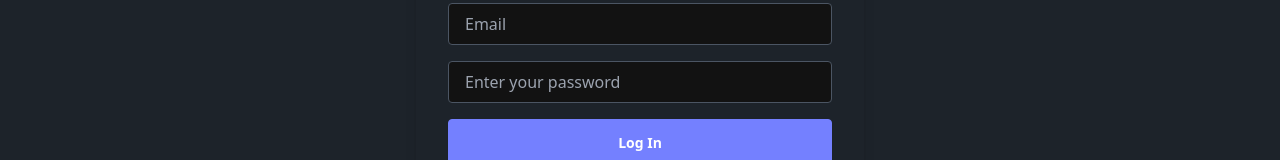
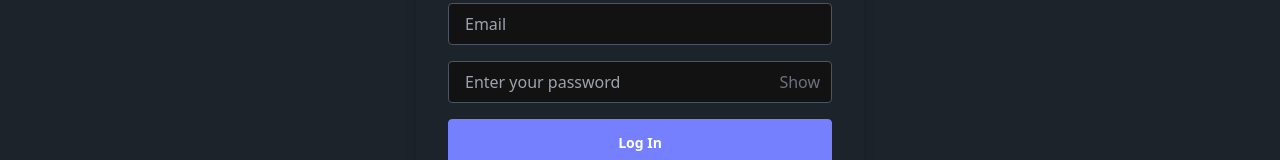
Before and after one commit to NandanaRamesh/Service-Learning-Project, a Next.js app: page /Pages/login in a window 1280 px wide. Shown: the part 433-593 px from the top of the page. Built offline with nearby package versions, Linux system fonts and the light colour scheme; no server answers.

Commit message:
Show & Hide password

```diff
--- a/app/Pages/login/page.tsx
+++ b/app/Pages/login/page.tsx
@@ -6,6 +6,7 @@ const Login: React.FC = () => {
   const [email, setEmail] = useState("");
   const [password, setPassword] = useState("");
   const [error, setError] = useState("");
+  const [passwordVisible, setPasswordVisible] = useState(false); // State to toggle password visibility
 
   const handleLogin = async (e: React.FormEvent) => {
     e.preventDefault();
@@ -42,18 +43,23 @@ const Login: React.FC = () => {
           />
           <div className="relative">
             <input
-              type="password"
+              type={passwordVisible ? "text" : "password"} // Toggle between text and password input types
               placeholder="Enter your password"
               value={password}
               onChange={(e) => setPassword(e.target.value)}
               className="w-full px-4 py-2 rounded border border-gray-600 placeholder-gray-400 focus:outline-none focus:ring-2 focus:ring-blue-500"
             />
+            <button
+              type="button"
+              onClick={() => setPasswordVisible(!passwordVisible)} // Toggle password visibility
+              className="absolute right-3 top-1/2 transform -translate-y-1/2 text-gray-500">
+              {passwordVisible ? "Hide" : "Show"}
+            </button>
           </div>
           {error && <p className="text-red-500">{error}</p>}
           <button
             type="submit"
-            className="w-full py-2 btn btn-primary text-white font-semibold rounded transition"
-          >
+            className="w-full py-2 btn btn-primary text-white font-semibold rounded transition">
             Log In
           </button>
         </form>
--- a/app/styles/VideoCard.module.css
+++ b/app/styles/VideoCard.module.css
@@ -4,7 +4,6 @@
   .loading-card {
     width: 100%;
     height: 200px; /* Match the height of your video card */
-    background-color: #f4f4f4; /* Light background for loading state */
     border-radius: 8px; /* Rounded corners */
     display: flex;
     justify-content: center;
```
